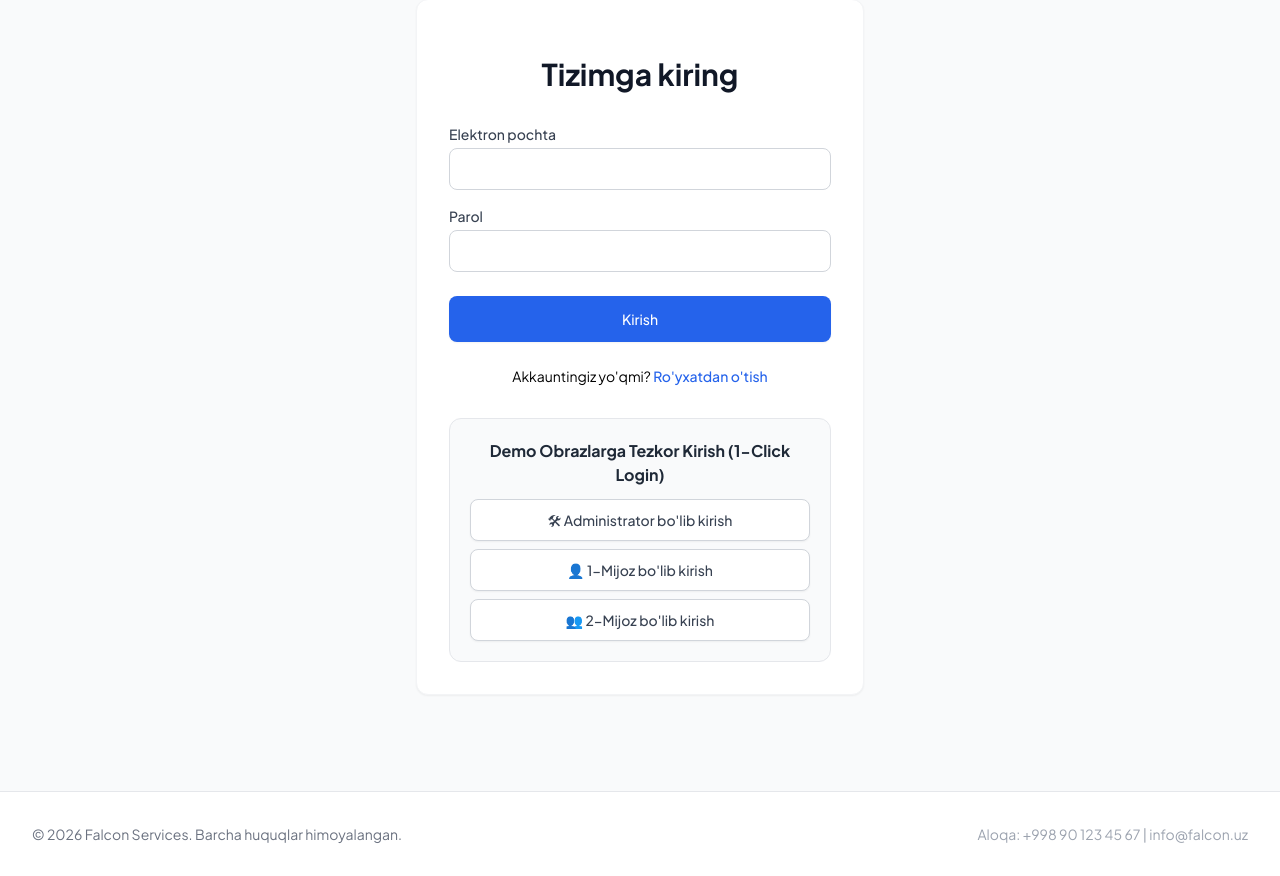
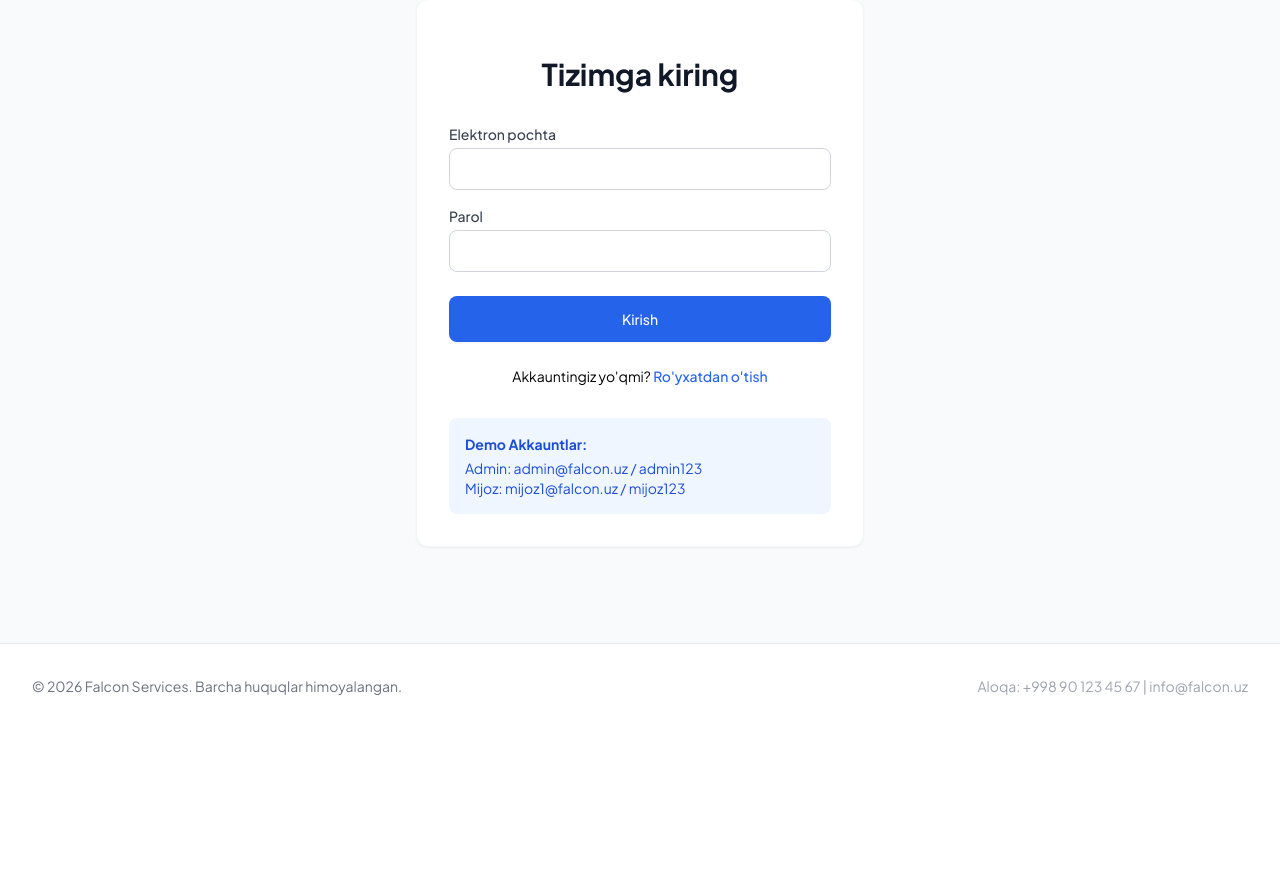
Before and after one commit to rahmonaliyevfazliddin5-oss/falcon-services, a FastAPI app: page /login in a window 1280 px wide. Shown: the part 114-990 px from the top of the page. After the commit the page ends 809 px from the top, so only its background shows below. Run offline with FastAPI, Linux system fonts and the light colour scheme; some libraries are stand-ins or nearby versions.

Commit message:
sec: remove 1-click quick login for production security

```diff
--- a/templates/base.html
+++ b/templates/base.html
@@ -166,11 +166,7 @@
                     }
                     navSection.innerHTML = `
                         ${links}
-                        <div class="ml-4 flex items-center gap-3 border-l pl-4">
-                            <span class="text-xs text-gray-500">Siz <b class="text-gray-800">${user.role === 'admin' ? 'Admin' : 'Mijoz'}</b> sifatida kirdingiz</span>
-                            <button onclick="window.location.href='/login'" class="text-blue-600 hover:text-blue-800 text-xs font-medium border border-blue-200 bg-blue-50 px-2 py-1 rounded">Obrazni almashtirish</button>
-                            <button onclick="logout()" class="text-red-500 hover:text-red-700 text-xs font-medium">Chiqish</button>
-                        </div>
+                        <button onclick="logout()" class="text-red-500 hover:text-red-700 text-sm font-medium ml-4">Chiqish</button>
                     `;
                 }
             } catch (e) {
--- a/templates/login.html
+++ b/templates/login.html
@@ -36,19 +36,10 @@
             </div>
         </form>
 
-        <div class="mt-6 bg-gray-50 rounded-xl border p-5">
-            <p class="font-bold mb-3 text-center text-gray-800">Demo Obrazlarga Tezkor Kirish (1-Click Login)</p>
-            <div class="space-y-2">
-                <button type="button" onclick="quickLogin('admin@falcon.uz', 'admin123')" class="w-full flex items-center justify-center gap-2 py-2.5 px-4 border border-gray-300 rounded-lg shadow-sm text-sm font-medium text-gray-700 bg-white hover:bg-gray-50 transition">
-                    🛠 Administrator bo'lib kirish
-                </button>
-                <button type="button" onclick="quickLogin('mijoz1@falcon.uz', 'mijoz123')" class="w-full flex items-center justify-center gap-2 py-2.5 px-4 border border-gray-300 rounded-lg shadow-sm text-sm font-medium text-gray-700 bg-white hover:bg-gray-50 transition">
-                    👤 1-Mijoz bo'lib kirish
-                </button>
-                <button type="button" onclick="quickLogin('mijoz2@falcon.uz', 'mijoz123')" class="w-full flex items-center justify-center gap-2 py-2.5 px-4 border border-gray-300 rounded-lg shadow-sm text-sm font-medium text-gray-700 bg-white hover:bg-gray-50 transition">
-                    👥 2-Mijoz bo'lib kirish
-                </button>
-            </div>
+        <div class="mt-6 bg-blue-50 rounded-lg p-4 text-sm text-blue-700">
+            <p class="font-bold mb-1">Demo Akkauntlar:</p>
+            <p>Admin: admin@falcon.uz / admin123</p>
+            <p>Mijoz: mijoz1@falcon.uz / mijoz123</p>
         </div>
     </div>
 </div>
@@ -58,17 +49,10 @@
 <script>
     document.getElementById('loginForm').addEventListener('submit', async (e) => {
         e.preventDefault();
-        await performLogin(document.getElementById('email').value, document.getElementById('password').value);
-    });
 
-    async function quickLogin(email, password) {
-        await performLogin(email, password);
-    }
-
-    async function performLogin(username, password) {
         const params = new URLSearchParams();
-        params.append('username', username);
-        params.append('password', password);
+        params.append('username', document.getElementById('email').value);
+        params.append('password', document.getElementById('password').value);
 
         try {
             const res = await fetch(`${API_URL}/auth/login`, {
```
